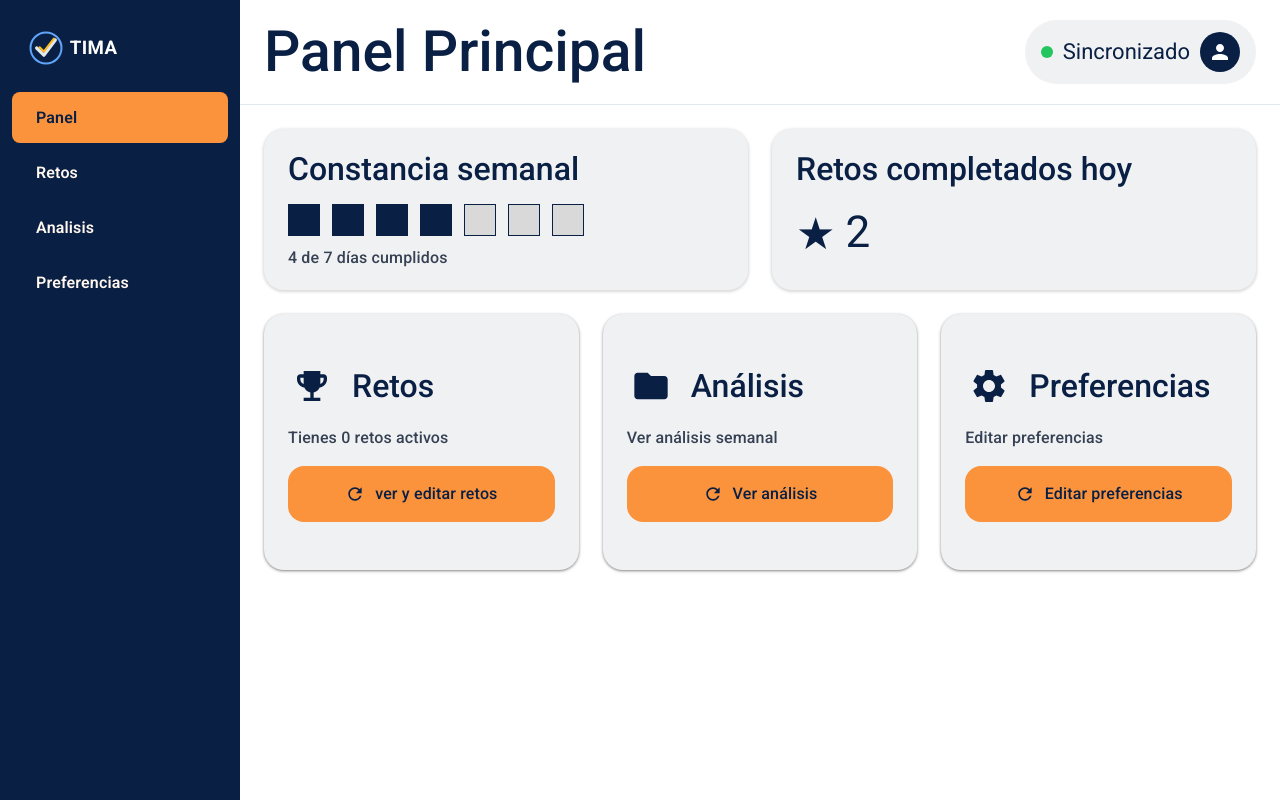
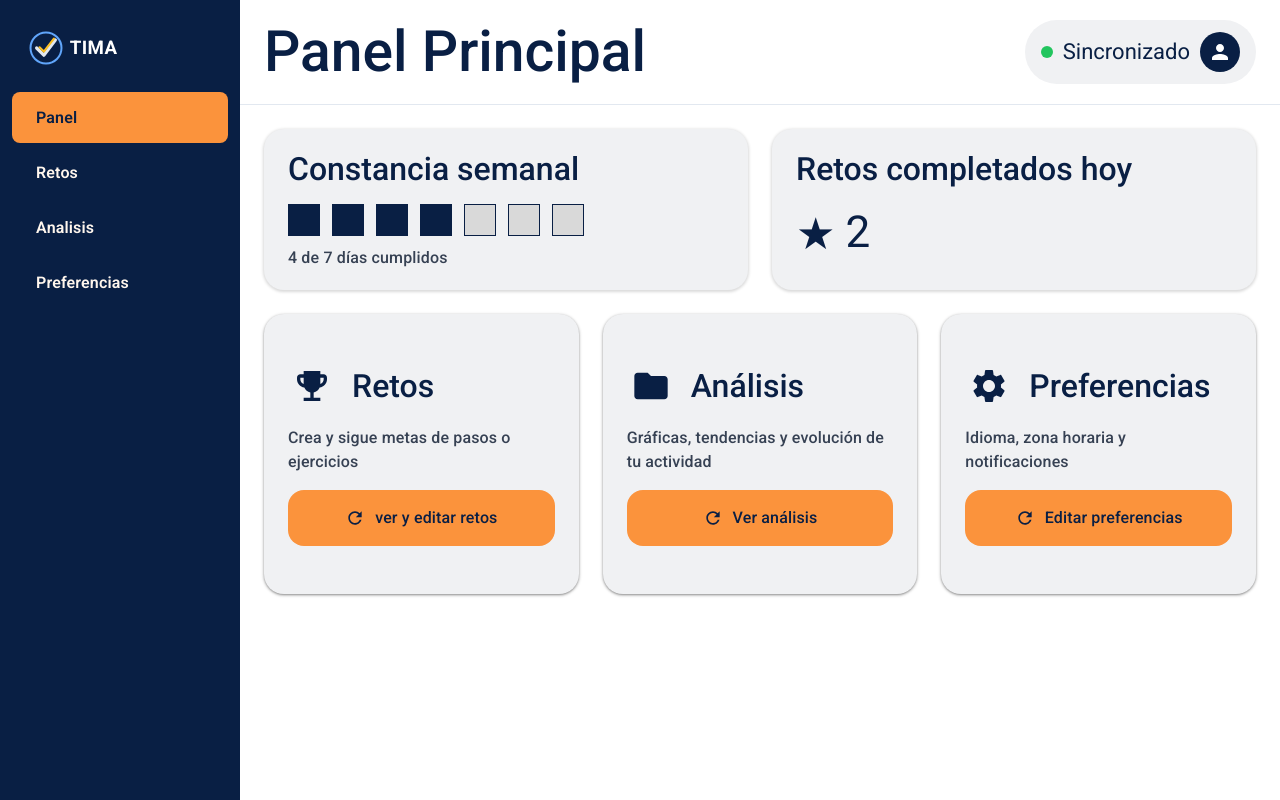
Before and after one commit to JuanJoseRestrepo33/Angular-MockUp, an Angular app: page /app/panel in a window 1280 px wide. Built offline with nearby package versions, Linux system fonts and the light colour scheme.

Commit message:
Add the initial figma things

```diff
--- a/src/app/components/panel/panel.component.html
+++ b/src/app/components/panel/panel.component.html
@@ -40,7 +40,7 @@
           </div>
           <h3 class="card-title">Retos</h3>
         </div>
-        <p class="card-desc">Tienes {{ activeChallenges }} retos activos</p>
+        <p class="card-desc">Crea y sigue metas de pasos o ejercicios</p>
         <button class="btn-primary" routerLink="/app/retos">
           <svg class="btn-icon" viewBox="0 0 24 24"><path fill="currentColor" d="M17.65 6.35C16.2 4.9 14.21 4 12 4c-4.42 0-7.99 3.58-7.99 8s3.57 8 7.99 8c3.73 0 6.84-2.55 7.73-6h-2.08c-.82 2.33-3.04 4-5.65 4-3.31 0-6-2.69-6-6s2.69-6 6-6c1.66 0 3.14.69 4.22 1.78L13 11h7V4l-2.35 2.35z"/></svg>
           ver y editar retos
@@ -53,7 +53,7 @@
           </div>
           <h3 class="card-title">Análisis</h3>
         </div>
-        <p class="card-desc">Ver análisis semanal</p>
+        <p class="card-desc">Gráficas, tendencias y evolución de tu actividad</p>
         <button class="btn-primary" routerLink="/app/analisis">
           <svg class="btn-icon" viewBox="0 0 24 24"><path fill="currentColor" d="M17.65 6.35C16.2 4.9 14.21 4 12 4c-4.42 0-7.99 3.58-7.99 8s3.57 8 7.99 8c3.73 0 6.84-2.55 7.73-6h-2.08c-.82 2.33-3.04 4-5.65 4-3.31 0-6-2.69-6-6s2.69-6 6-6c1.66 0 3.14.69 4.22 1.78L13 11h7V4l-2.35 2.35z"/></svg>
           Ver análisis
@@ -66,7 +66,7 @@
           </div>
           <h3 class="card-title">Preferencias</h3>
         </div>
-        <p class="card-desc">Editar preferencias</p>
+        <p class="card-desc">Idioma, zona horaria y notificaciones</p>
         <button class="btn-primary" routerLink="/app/preferencias">
           <svg class="btn-icon" viewBox="0 0 24 24"><path fill="currentColor" d="M17.65 6.35C16.2 4.9 14.21 4 12 4c-4.42 0-7.99 3.58-7.99 8s3.57 8 7.99 8c3.73 0 6.84-2.55 7.73-6h-2.08c-.82 2.33-3.04 4-5.65 4-3.31 0-6-2.69-6-6s2.69-6 6-6c1.66 0 3.14.69 4.22 1.78L13 11h7V4l-2.35 2.35z"/></svg>
           Editar preferencias
```
